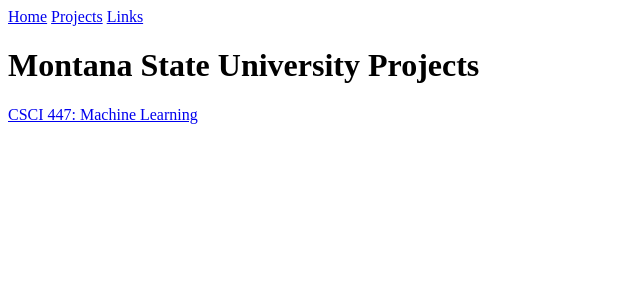
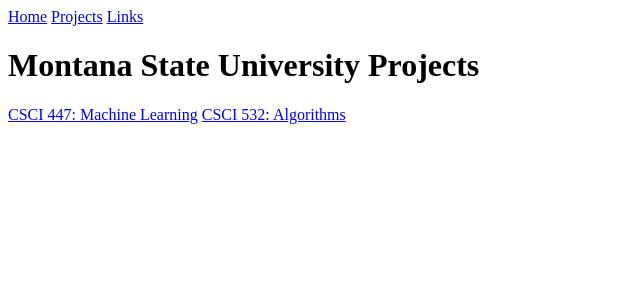
Before and after one commit to CategorIAN/categorian.github.io, a Jekyll site: the page built from projects/msu/msu.md, in a window 1280 px wide. Shown: the top 300 px of the page, without its empty margins (0-640 px from the left). Built offline with Jekyll 4.4.1, drawn with Linux system fonts in a browser that asks for light colours.

Commit message:
Update msu.md

```diff
--- a/projects/msu/msu.md
+++ b/projects/msu/msu.md
@@ -4,3 +4,4 @@ title: Montana State University Projects
 <h1>Montana State University Projects</h1>
 
 [CSCI 447: Machine Learning](/csci_447/csci_447.md)
+[CSCI 532: Algorithms](/csci_532/csci_532.md)
```
